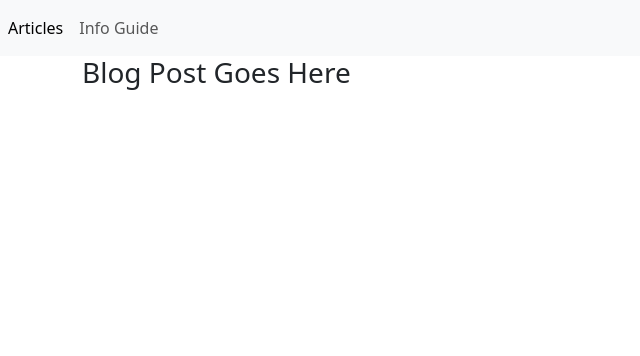
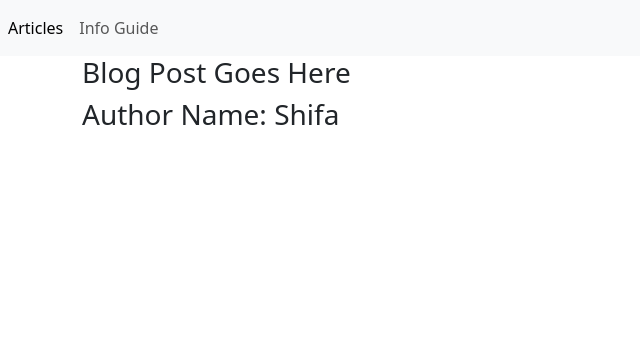
Before and after one commit to farad-alam/Django-Custom-Middleware, a Django app: page / in a window 1280 px wide. Shown: the top 356 px of the page, without its empty margins (0-640 px from the left). Run offline with Django 5.2, Linux system fonts and the light colour scheme.

Commit message:
process_template_response work successfully

```diff
--- a/blog/middleware.py
+++ b/blog/middleware.py
@@ -75,3 +75,7 @@ class MyProcessViewMiddleware:
         print(msg)
         print(exception.__class__.__name__)
         return HttpResponse(msg)
+
+    def process_template_response(self, request, response):
+        response.context_data['author'] = 'Shifa'
+        return response
--- a/blog/views.py
+++ b/blog/views.py
@@ -1,10 +1,12 @@
 from django.shortcuts import render, HttpResponse
+from django.template.response import TemplateResponse
 
 # Create your views here.
 
 def home(request):
     print("home view caled")
-    return render(request, 'blog/home.html')
+    context = {"author":"Farad"}
+    return TemplateResponse(request, 'blog/home.html', context)
 
 def exception_view(request):
     print('this is exception view')
--- a/templates/blog/home.html
+++ b/templates/blog/home.html
@@ -40,6 +40,7 @@
                 <div class="row">
                     <div class="blog-post">
                         <h3>Blog Post Goes Here</h3>
+                        <h3>Author Name: {{author}}</h3>
                     </div>
                 </div>
             </div>
```
